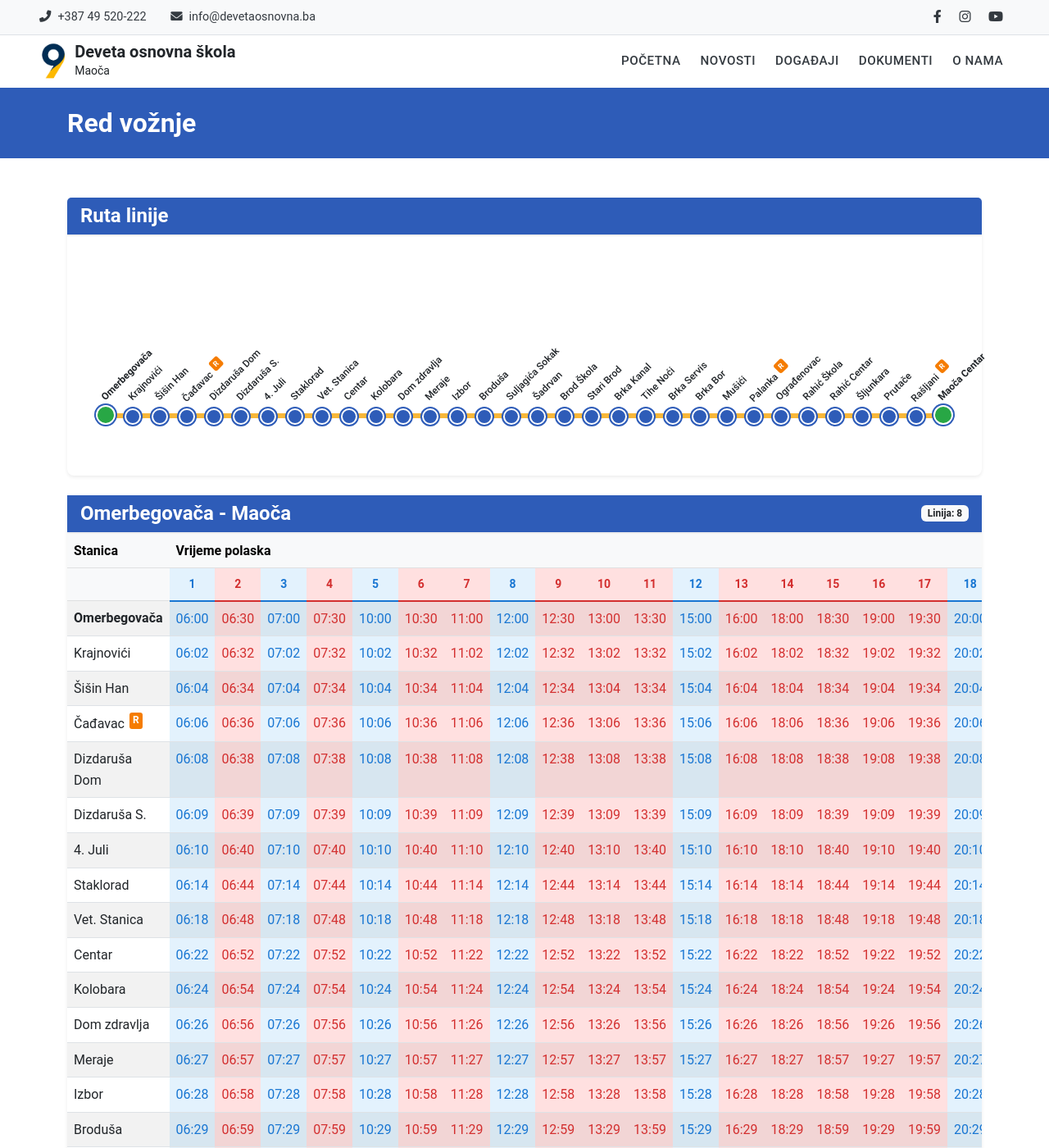
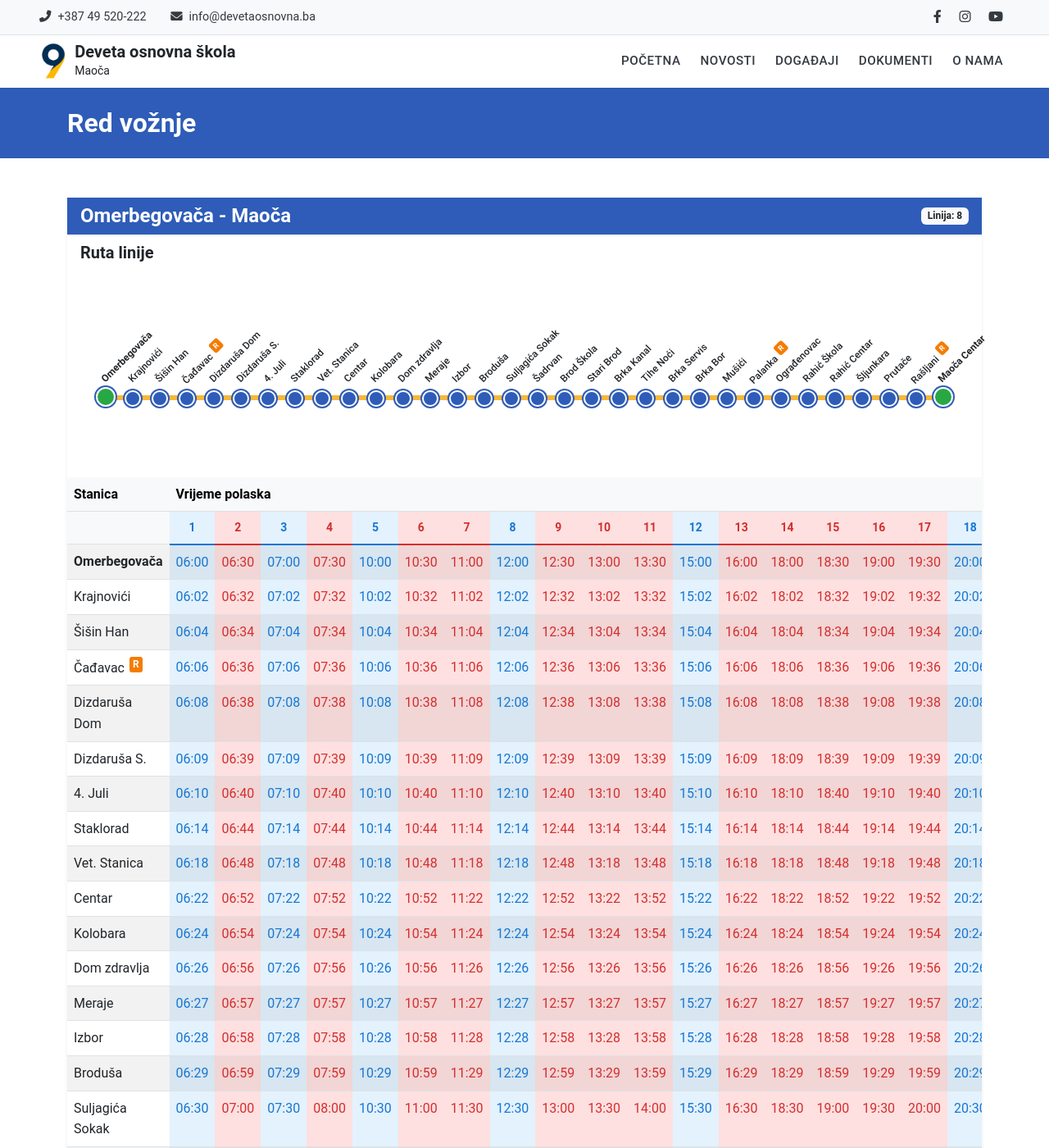
Before and after one commit to ernadosmic/deveta_webpage, a Jekyll site: the page built from _pages/red-voznje.md, in a window 1280 px wide and 1400 px high. Shown: the whole window at 82% size. Built offline with Jekyll 4.4.1, drawn with Linux system fonts in a browser that asks for light colours; a script that is not in the unit is left out.

Commit message:
feat: integrate route map visualization into bus timetable page for enhanced user experience

```diff
--- a/_includes/bus-timetable.html
+++ b/_includes/bus-timetable.html
@@ -141,6 +141,17 @@ end_station: Maoča Centar
             <span class="badge bg-light text-dark">Linija: 8</span>
         </div>
     </div>
+    <!-- Route Map Visualization -->
+    <div class="row mb-4">
+        <div class="col-12">
+            {% include route-map.html
+            title="Ruta linije"
+            stations=page.route_stations
+            start_station=page.start_station
+            end_station=page.end_station
+            %}
+        </div>
+    </div>
     <div class="card-body p-0">
         <div class="table-responsive">
             <table class="table table-striped table-hover mb-0">
--- a/_includes/route-map.html
+++ b/_includes/route-map.html
@@ -27,9 +27,9 @@ end_station: Maoča
 ---
 {% endcomment %}
 
-<div class="card shadow-sm route-map-card d-none d-md-block">
-    <div class="card-header bg-primary text-white">
-        <h4 class="mb-0">{{ include.title | default: "Ruta linije" }}</h4>
+<div class=" ">
+    <div class="">
+        <h5 class="p-ruta">{{ include.title | default: "Ruta linije" }}</h5>
     </div>
     <div class="card-body p-3">
         <div class="route-map-container">
@@ -50,7 +50,7 @@ end_station: Maoča
         <style>
             .route-map-container {
                 position: relative;
-                padding: 80px 15px 30px;
+                padding: 10px 15px 30px;
                 /* More padding at the top for angled text */
                 margin: 20px auto;
                 max-width: 1200px;
@@ -58,7 +58,7 @@ end_station: Maoča
 
             .route-line {
                 position: absolute;
-                top: 180px;
+                top: 110px;
                 /* Fixed position for the line - exactly centered with the dots */
                 left: 2%;
                 width: 95%;
@@ -76,6 +76,11 @@ end_station: Maoča
                 z-index: 2;
                 margin-top: -10px;
                 /* Adjust to position stations correctly */
+            }
+
+            .p-ruta {
+                padding-left: 1rem !important;
+                padding-top: 0.5rem;
             }
 
             .station {
--- a/_pages/red-voznje.md
+++ b/_pages/red-voznje.md
@@ -663,17 +663,7 @@ station_times:
 <section class="py-5">
     <div class="container">
 
-          <!-- Route Map Visualization -->
-        <div class="row mb-4">
-            <div class="col-12">
-                {% include route-map.html
-                    title="Ruta linije"
-                    stations=page.route_stations
-                    start_station=page.start_station
-                    end_station=page.end_station
-                %}
-            </div>
-        </div>          <div class="row">
+        <div class="row">
             <div class="col-12">
                 {% include bus-timetable.html
                     title="Omerbegovača - Maoča"
@@ -682,6 +672,7 @@ station_times:
                     end_station=page.end_station
                     station_times=page.station_times
                 %}
+
                   <!-- Schedule change notice -->
                 <div class="alert alert-info">
                     <strong>Važno:</strong> Provjerite aktuelni red vožnje prije putovanja, moguće su izmjene rasporeda.
```
